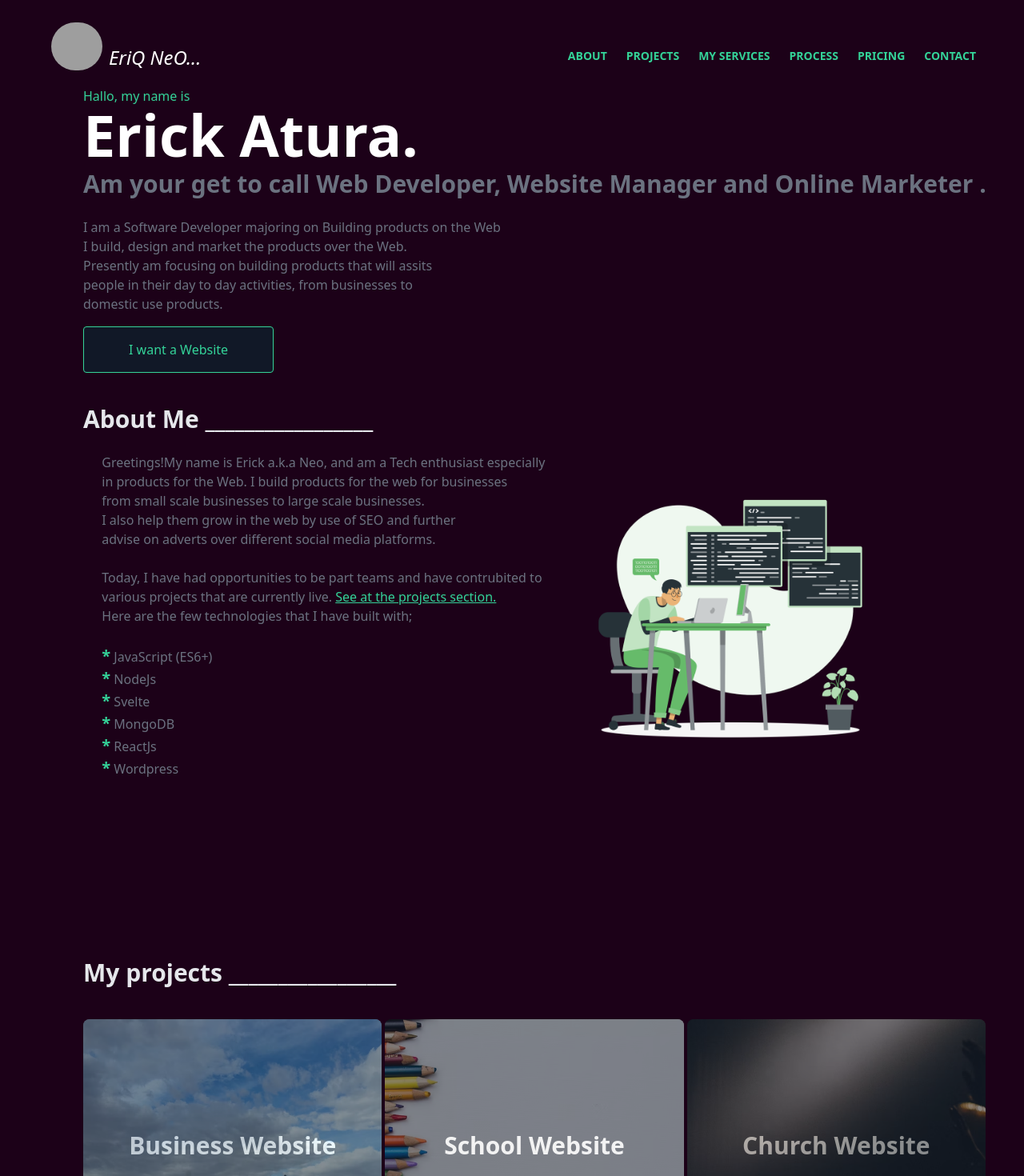
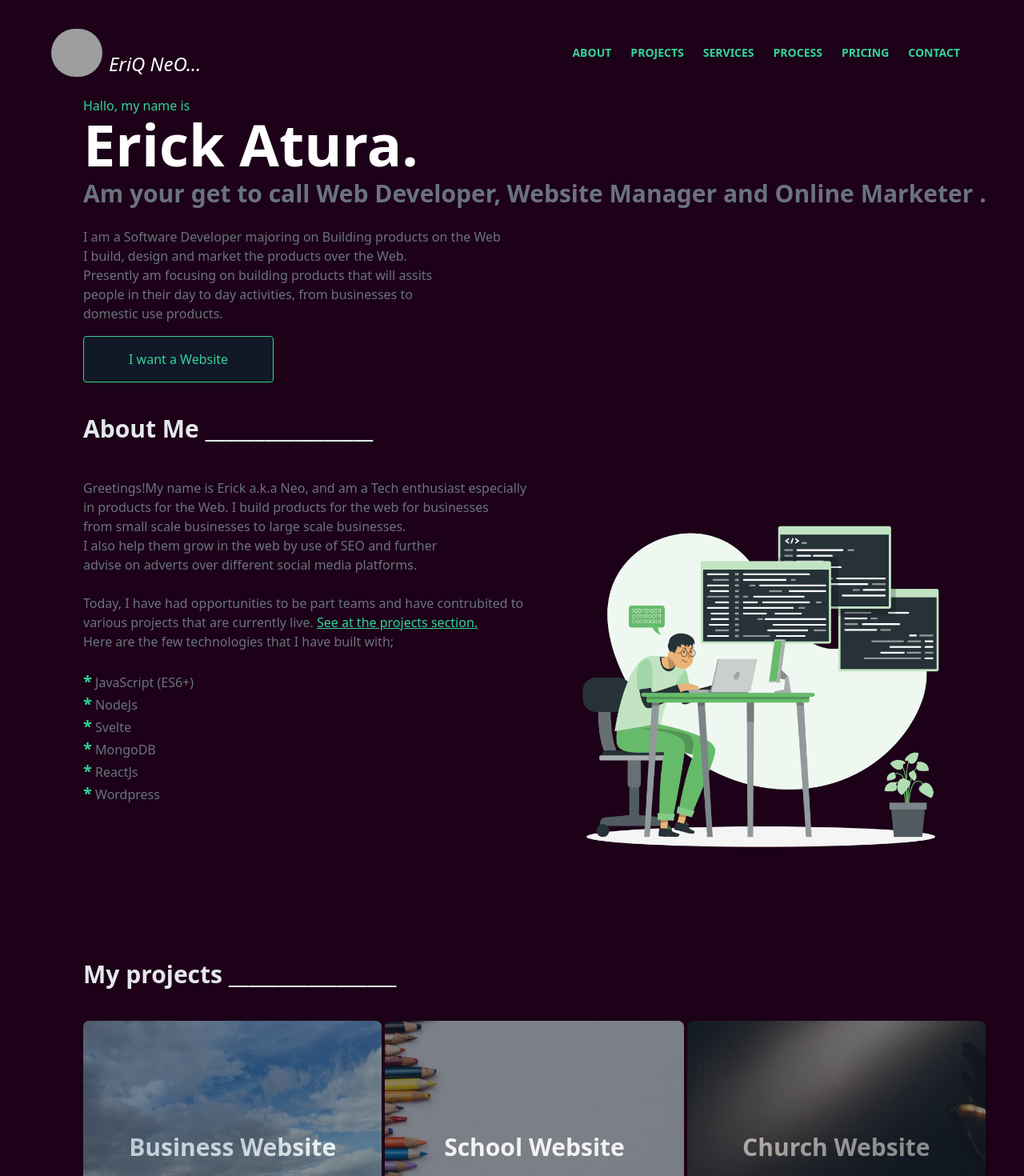
Before and after one commit to eriqneo/Porfolio, a Svelte app: page / in a window 1280 px wide. Shown: the top 1470 px of the page at 80% size. Built offline with nearby package versions, Linux system fonts and the light colour scheme; grey boxes are pictures that could not be loaded.

Commit message:
sticky nav

```diff
--- a/src/components/About.svelte
+++ b/src/components/About.svelte
@@ -2,13 +2,13 @@
   let src = "/Dev.png";
 </script>
 
-<section class="animate__fadeInUpBig" id="about">
-  <div class="ml-24 py-20 pt-4">
+<section class="" id="about">
+  <div class="ml-24 py-0 pt-4">
     <h3 class="text-3xl font-bold text-gray-200 py-6">
       About Me _________________
     </h3>
-    <div class="flex flex-row justify-evenly pr-32">
-      <p class="text-gray-500">
+    <div class="grid grid-cols-1 gap-1 md:grid-cols-2 pr-10">
+      <p class="text-gray-500 py-5">
         Greetings!My name is Erick a.k.a Neo, and am a Tech enthusiast
         especially <br />
         in products for the Web. I build products for the web for businesses
@@ -35,11 +35,7 @@
         <span class="text-xl font-bold text-green-400">* </span> ReactJs <br />
         <span class="text-xl font-bold text-green-400">* </span> Wordpress
       </p>
-      <img
-        {src}
-        alt="Erick"
-        class="object-cover lg:w-2/5 h-28 w-24 lg:h-full invisible md:visible"
-      />
+      <img {src} alt="Erick" class="" />
     </div>
   </div>
 </section>
--- a/src/components/Contact.svelte
+++ b/src/components/Contact.svelte
@@ -13,11 +13,15 @@
       the world could see your business just by a visit to the web. <br />
       Feel free to ask any question and I will be in touch as soon as possible.😊
     </p>
-    <div class="pt-3 flex flex-row space-x-40 justify-items-center">
-      <img {src} alt="email" class="lg:w-2/5 hidden md:block" />
+    <div class="grid grid-cols-1 gap-1 md:grid-cols-2 pr-10 pt-3">
+      <img {src} alt="email" class="hidden md:block  w-5/6" />
 
-      <form action="https://formspree.io/f/moqrwdwb" method="POST">
-        <div>
+      <form
+        action="https://formspree.io/f/moqrwdwb"
+        method="POST"
+        class="w-full"
+      >
+        <div class="">
           <label for="fname" class="text-gray-200">First Name</label>
           <input
             type="text"
--- a/src/components/Header.svelte
+++ b/src/components/Header.svelte
@@ -7,7 +7,11 @@
   }
 </script>
 
-<section id="home">
+<section
+  id="home"
+  class="sticky top-0 z-50 h-28"
+  style="background-color:#1c0118 ;"
+>
   <div class="flex flex-wrap py-2">
     <div class="w-full px-4 ">
       <nav
@@ -36,10 +40,12 @@
               ? 'flex'
               : 'hidden'}"
           >
-            <ul class="flex flex-col lg:flex-row list-none lg:ml-auto">
+            <ul
+              class="flex flex-col lg:flex-row list-none lg:ml-auto p-5 rounded bg-gray-900 md:bg-transparent"
+            >
               <li class="nav-item">
                 <a
-                  class="px-3 py-2 pl-96 flex items-center self-end text-sm uppercase font-bold leading-snug text-green-400 hover:text-white"
+                  class="px-0 md:px-3 py-2 flex items-center self-end text-sm uppercase font-bold leading-snug text-green-400 hover:text-white"
                   href="#about"
                 >
                   About
@@ -48,7 +54,7 @@
 
               <li class="nav-item">
                 <a
-                  class="px-3 py-2 flex items-center text-sm uppercase font-bold text-green-400 hover:text-white"
+                  class="px-0 md:px-3 py-2 flex items-center text-sm uppercase font-bold text-green-400 hover:text-white"
                   href="#projects"
                 >
                   Projects
@@ -56,15 +62,15 @@
               </li>
               <li class="nav-item">
                 <a
-                  class="px-3 py-2 flex items-center text-sm uppercase font-bold text-green-400 hover:text-white"
+                  class="px-0 md:px-3 py-2 flex items-center text-sm uppercase font-bold text-green-400 hover:text-white"
                   href="#services"
                 >
-                  My Services
+                  Services
                 </a>
               </li>
               <li class="nav-item ">
                 <a
-                  class="px-3 py-2 flex items-center text-sm uppercase font-bold leading-snug text-green-400 hover:text-white"
+                  class="px-0 md:px-3 py-2 flex items-center text-sm uppercase font-bold leading-snug text-green-400 hover:text-white"
                   href="#experience"
                 >
                   Process
@@ -72,7 +78,7 @@
               </li>
               <li class="nav-item ">
                 <a
-                  class="px-3 py-2 flex items-center text-sm uppercase font-bold leading-snug text-green-400 hover:text-white"
+                  class="px-0 md:px-3 py-2 flex items-center text-sm uppercase font-bold leading-snug text-green-400 hover:text-white"
                   href="#pricing"
                 >
                   Pricing
@@ -81,7 +87,7 @@
 
               <li class="nav-item">
                 <a
-                  class="px-3 py-2 flex items-center text-sm uppercase font-bold leading-snug text-green-400 hover:text-white"
+                  class="px-0 md:px-3 py-2 flex items-center text-sm uppercase font-bold leading-snug text-green-400 hover:text-white"
                   href="#contact"
                 >
                   Contact
--- a/src/components/Intro.svelte
+++ b/src/components/Intro.svelte
@@ -1,4 +1,4 @@
-<section>
+<section class="">
   <div class="ml-24">
     <p class="text-green-400">Hallo, my name is</p>
     <p class="text-7xl font-bold ">Erick Atura.</p>
--- a/src/components/Projects.svelte
+++ b/src/components/Projects.svelte
@@ -4,7 +4,7 @@
   let pr3 = "/church.avif";
 </script>
 
-<section class="animate__fadeInUpBig ml-24 py-24" id="projects">
+<section class="ml-24 py-5" id="projects">
   <h3 class="text-3xl font-bold text-gray-200 py-10">
     My projects _________________
   </h3>
```
